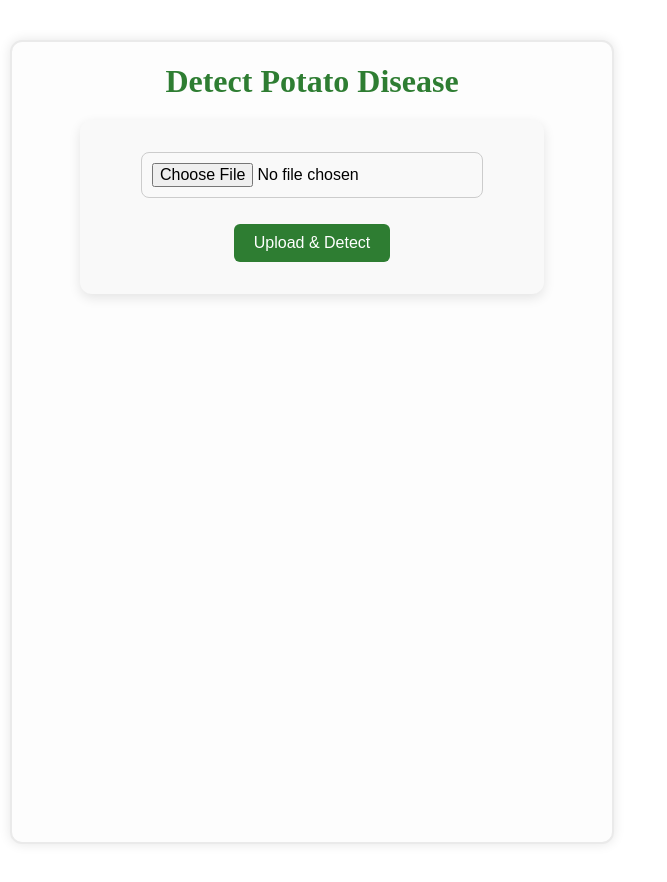
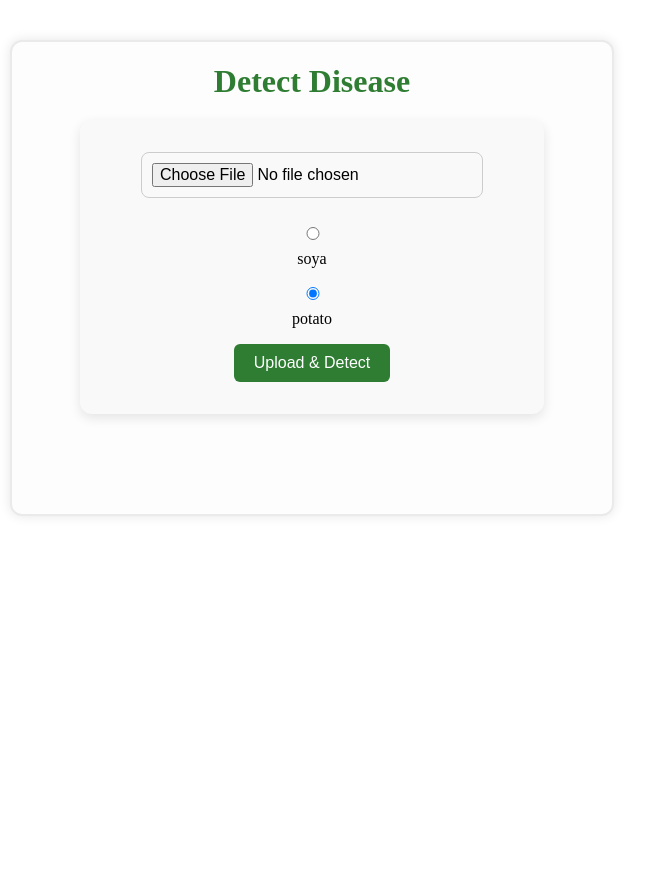
Before and after one commit to kuldeepparmar246/plant-doctor, a React (Vite) app: page /detect in a window 1280 px wide. Shown: the whole page, without its empty margins (0-667 px from the left). After the commit the page ends 800 px from the top, so only its background shows below. Built offline with nearby package versions, Linux system fonts and the light colour scheme; no server answers.

Commit message:
added the new soya endpoint for soya leaf

```diff
--- a/src/components/DetectForm/DetectForm.jsx
+++ b/src/components/DetectForm/DetectForm.jsx
@@ -4,9 +4,15 @@ import styles from './DetectForm.module.css'
 const baseUrl = import.meta.env.VITE_SERVER_URL || 'http://localhost:5000';
 
 const DetectForm = (props) => {
-  const { setLoading, setResult } = props
+  const { setLoading, setResult,setGeminiResponse } = props
   const [image, setImage] = useState(null)
   const [preview, setPreview] = useState(null)
+  const [selectedValue, setSelectedValue] = useState('potato')
+  const [message,setMessage] = useState(null)
+
+  const handleRadioChange = (event) => {
+    setSelectedValue(event.target.value)
+  }
 
   useEffect(() => {
     if(!image) {
@@ -22,30 +28,39 @@ const DetectForm = (props) => {
   },[image])
 
   const handleImageChange = (e) => {
+    setGeminiResponse(null)
     setResult(null)
     console.log(e.target.files[0])
     setImage(e.target.files[0])
   }
 
   const handleSubmit = async (e) => {
+    setGeminiResponse(null)
+    setResult(null)
     e.preventDefault()
-    if (!image) return
+    if (!image) {
+      setMessage("image is not selected")
+      setTimeout(()=> {
+        setMessage(null)
+      },3000)
+      return
+    }
 
     setLoading(true)
     const formData = new FormData();
     formData.append("file", image);
 
     try {
-      const response = await fetch(`${baseUrl}/predict`, {
+      const url = baseUrl + (selectedValue === 'soya' ? '/predict/soya' : '/predict')
+      const response = await fetch(url, {
         method: "POST",
         body: formData,
       })
-
       const data = await response.json();
       setResult(data);
     } catch (error) {
       console.error("Error:", error);
-      setResult("Something went wrong!");
+      setResult("Server error!");
     } finally {
       setLoading(false);
     }
@@ -56,6 +71,25 @@ const DetectForm = (props) => {
       {image && <img  src={preview} />}
       <form onSubmit={handleSubmit} className={styles.form}>
       <input type="file" accept="image/*" onChange={handleImageChange} />
+      {message && <div>{message}</div>}
+      <label>
+        <input
+          type="radio"
+          value="soya"
+          checked={selectedValue === 'soya'}
+          onChange={handleRadioChange}
+        />
+        soya
+      </label>
+      <label>
+        <input
+          type="radio"
+          value="potato"
+          checked={selectedValue === 'potato'}
+          onChange={handleRadioChange}
+        />
+        potato
+      </label>
       <button type="submit" >Upload & Detect</button>
       </form>
     </div>
--- a/src/pages/DetectPage/DetectPage.jsx
+++ b/src/pages/DetectPage/DetectPage.jsx
@@ -5,9 +5,6 @@ import Navbar from "../../components/Navbar/Navbar";
 import ReactMarkdown from "react-markdown";
 
 const DetectPage = () => {
-
-
-
   const [geminiResponse, setGeminiResponse] = useState(null);
   const [result, setResult] = useState(null)
   const [loading, setLoading] = useState(false)
@@ -35,8 +32,8 @@ const DetectPage = () => {
 
   return (
     <div className={styles.container}>
-      <h1 className={styles.title}>Detect Potato Disease</h1>
-      <DetectForm  setLoading={setLoading} setResult={setResult} />
+      <h1 className={styles.title}>Detect Disease</h1>
+      <DetectForm  setLoading={setLoading} setResult={setResult} setGeminiResponse={setGeminiResponse}/>
       {loading && <p className={styles.loadingText}>Detecting...</p>}
       {result &&
       <>
@@ -48,7 +45,7 @@ const DetectPage = () => {
         Get Treatment Advice
         </button>
       </>}
-    {geminiResponse && <div className={styles.adviceText}><ReactMarkdown >{geminiResponse}</ReactMarkdown></div>}
+      {geminiResponse && <div className={styles.adviceText}><ReactMarkdown >{geminiResponse}</ReactMarkdown></div>}
     </div>
   )
 }
--- a/src/pages/DetectPage/DetectPage.module.css
+++ b/src/pages/DetectPage/DetectPage.module.css
@@ -1,7 +1,7 @@
 .container {
   max-width: 600px;
   margin: 40px 10px;
-  height: 100vh;
+  padding-bottom: 100px;
   text-align: center;
   border: 2px solid #eaeaea;
   border-radius: 12px;
```
